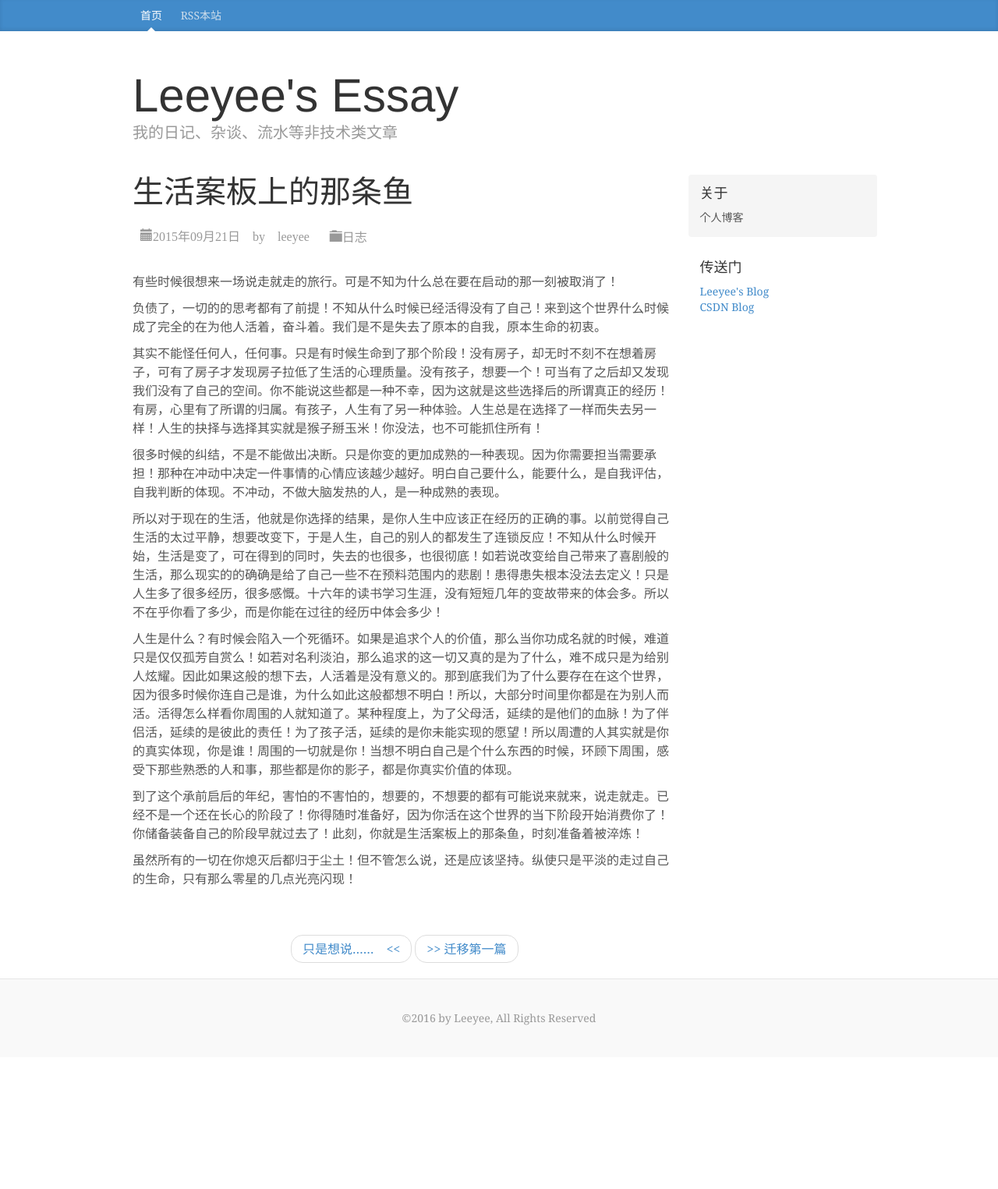
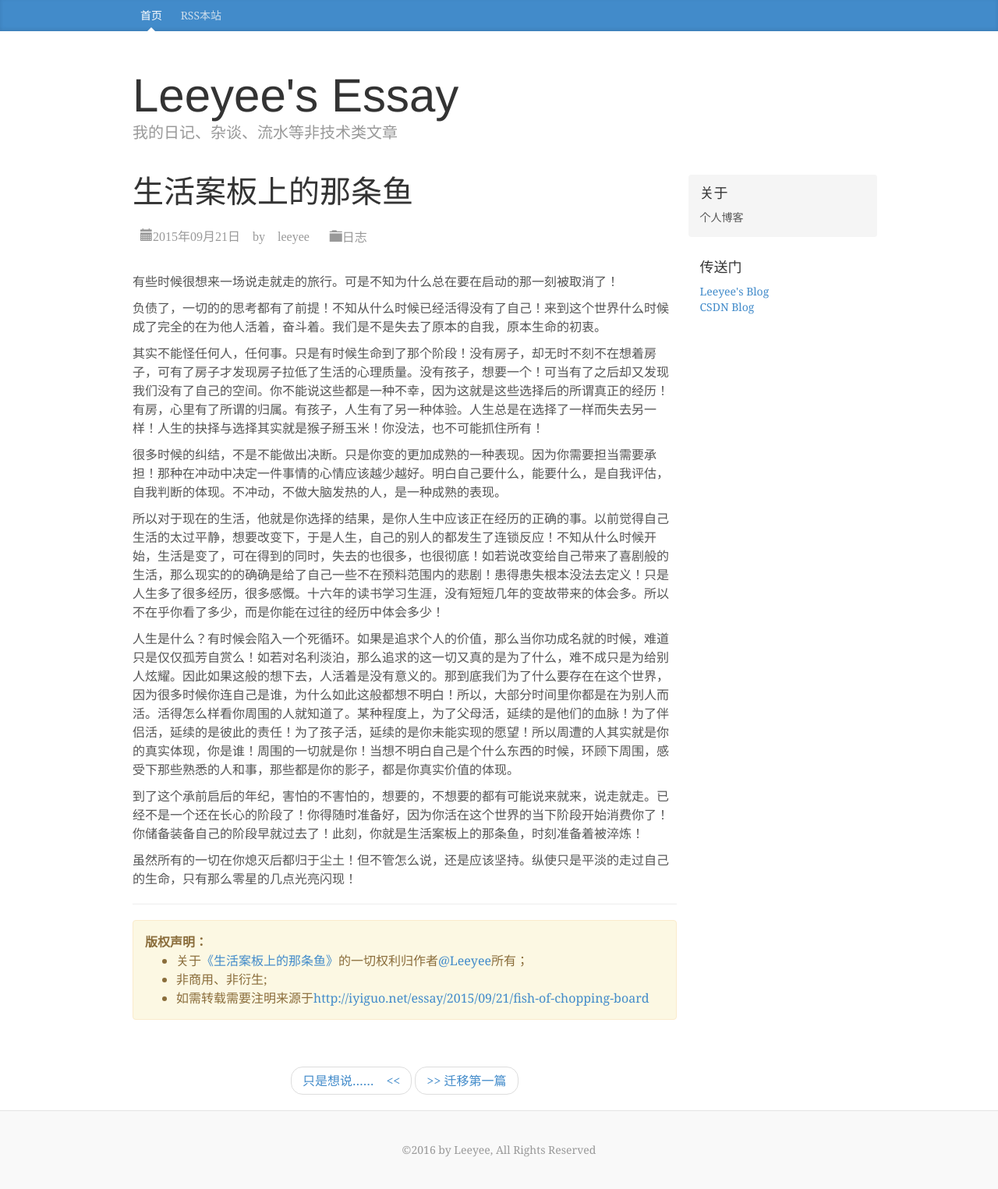
Before and after one commit to leeyee/essay, a Jekyll site: the page built from _posts/2015-09-21-fish-of-chopping-board.md, in a window 1280 px wide. Shown: the whole page at 78% size. Built offline with Jekyll 4.4.1, drawn with Linux system fonts in a browser that asks for light colours; nearby versions of some CDN libraries; comment, search, counter and statistics services are not loaded; before the commit the page ends 1356 px from its top, so only the background shows below that.

Commit message:
添加版权说明

```diff
--- a/_layouts/post.html
+++ b/_layouts/post.html
@@ -10,6 +10,15 @@ layout: default
             <span class="glyphicon glyphicon-folder-close"/>{{page.category}}
         </p>
         {{content}}
+        <hr/>
+        <div class="alert alert-warning" role="alert">
+            <strong>版权声明：</strong>
+            <ul>
+                <li>关于<a href="{{site.url}}{{page.url}}">《{{page.title}}》</a>的一切权利归作者<a href="mailto:seadlead@gmail.com"　class="alert-link">@Leeyee</a>所有；</li>
+                <li>非商用、非衍生;</li>
+                <li>如需转载需要注明来源于<a href="{{site.url}}{{page.url}}">{{site.url}}{{page.url}}</a></li>
+            </ul>
+        </div>
     </div><!-- /.blog-post -->
     <nav>
         <ul class="pager">
--- a/stylesheets/blog.css
+++ b/stylesheets/blog.css
@@ -166,3 +166,11 @@ h6, .h6 {
 .blog-footer p:last-child {
     margin-bottom: 0;
 }
+
+.footnotes{
+    border-top: 0.1em solid;
+    margin-top: 20px;
+    padding-top: 10px;
+    font-size: 14px;
+    color: #008080;
+}
```
